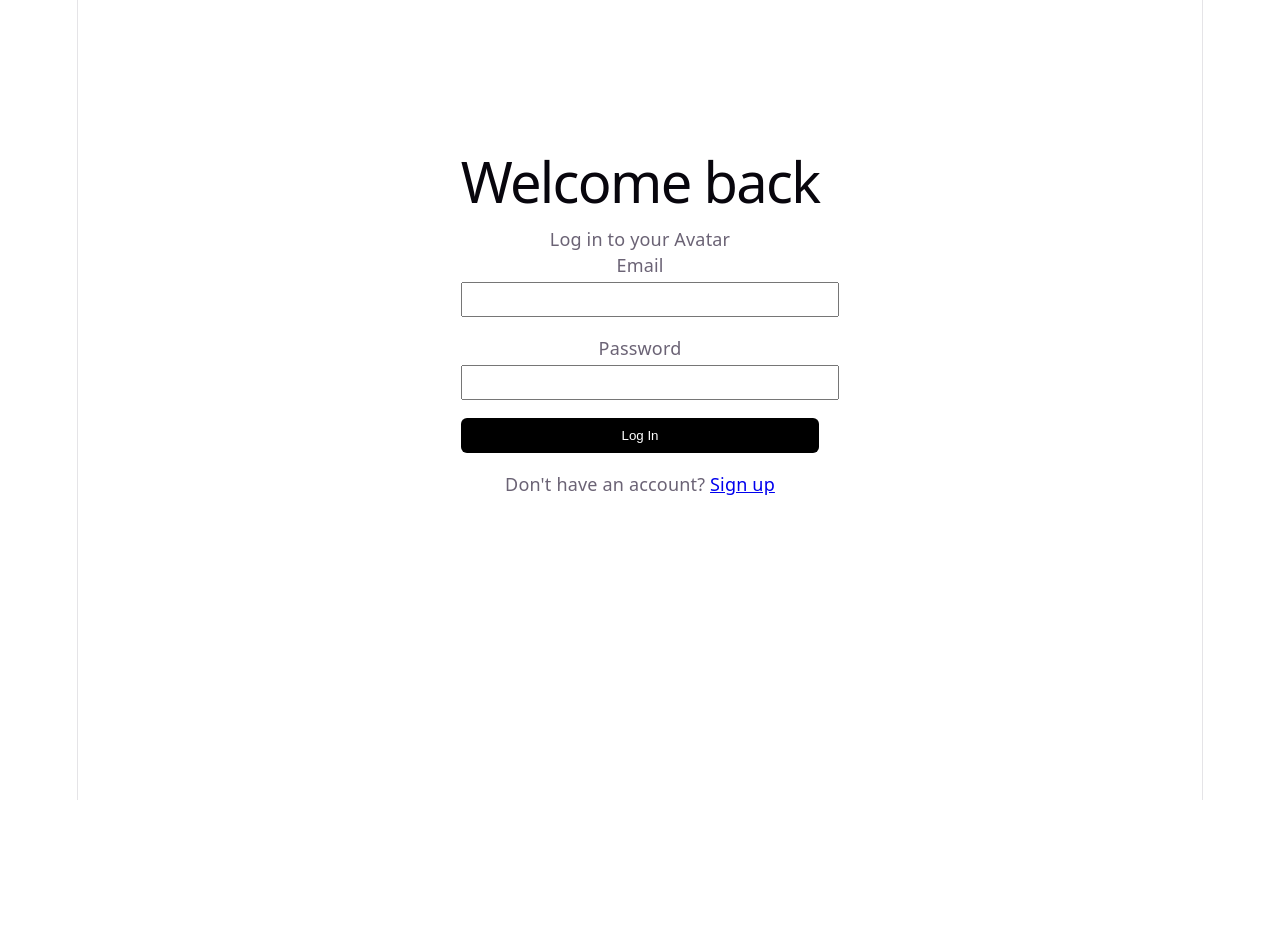
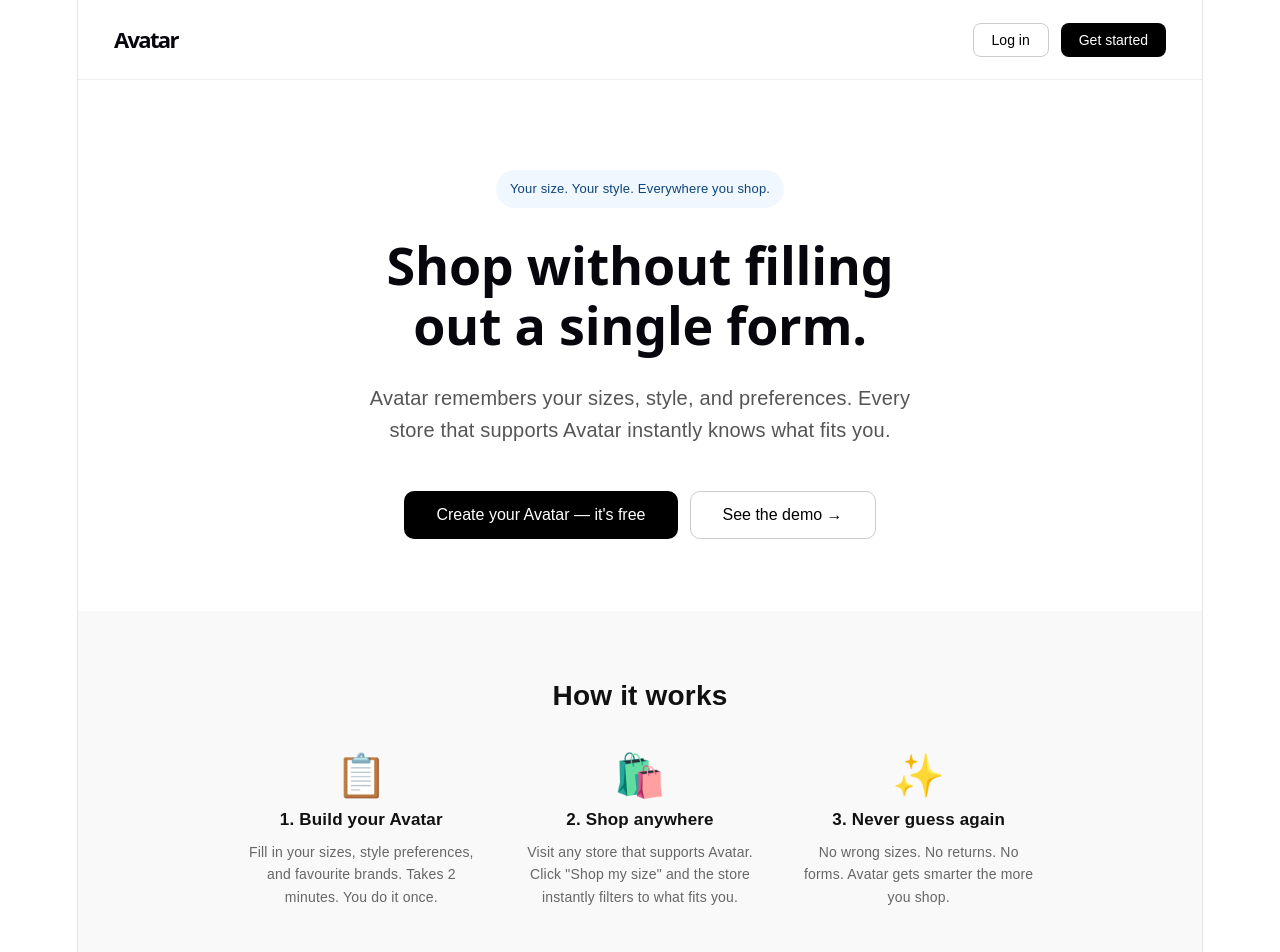
Before and after one commit to addisalemseifu/avatar-app, a React (Vite) app: page / in a window 1280 px wide. Before the commit this address led to /login. Shown: the top 952 px of the page. Before the commit the page ends 800 px from the top, so only its background shows below. Built offline with nearby package versions, Linux system fonts and the light colour scheme.

Commit message:
add landing page

```diff
--- a/src/App.jsx
+++ b/src/App.jsx
@@ -5,6 +5,7 @@ import Signup from './pages/Signup'
 import Login from './pages/Login'
 import Profile from './pages/Profile'
 import DemoStore from './pages/DemoStore'
+import Landing from './pages/Landing'
 
 function App() {
   const [session, setSession] = useState(null)
@@ -26,11 +27,12 @@ function App() {
   return (
     <BrowserRouter>
       <Routes>
-        <Route path="/" element={<Navigate to="/login" />} />
+        <Route path="/" element={<Landing />} />
         <Route path="/signup" element={!session ? <Signup /> : <Navigate to="/profile" />} />
         <Route path="/login" element={!session ? <Login /> : <Navigate to="/profile" />} />
         <Route path="/profile" element={session ? <Profile session={session} /> : <Navigate to="/login" />} />
         <Route path="/demo" element={<DemoStore />} />
+
       </Routes>
     </BrowserRouter>
   )
--- /dev/null
+++ b/src/pages/Landing.jsx
@@ -0,0 +1,118 @@
+import { useNavigate } from 'react-router-dom'
+
+function Landing() {
+  const navigate = useNavigate()
+
+  return (
+    <div style={{ fontFamily: 'sans-serif', color: '#111' }}>
+
+      {/* Nav */}
+      <nav style={{ display: 'flex', justifyContent: 'space-between', alignItems: 'center', padding: '1.25rem 2rem', borderBottom: '1px solid #eee' }}>
+        <h1 style={{ margin: 0, fontSize: '22px', fontWeight: '700' }}>Avatar</h1>
+        <div style={{ display: 'flex', gap: '12px' }}>
+          <button
+            onClick={() => navigate('/login')}
+            style={{ padding: '8px 18px', background: 'transparent', border: '1px solid #ccc', borderRadius: '8px', cursor: 'pointer', fontSize: '14px' }}
+          >
+            Log in
+          </button>
+          <button
+            onClick={() => navigate('/signup')}
+            style={{ padding: '8px 18px', background: '#000', color: '#fff', border: 'none', borderRadius: '8px', cursor: 'pointer', fontSize: '14px' }}
+          >
+            Get started
+          </button>
+        </div>
+      </nav>
+
+      {/* Hero */}
+      <div style={{ textAlign: 'center', padding: '5rem 2rem 4rem' }}>
+        <div style={{ display: 'inline-block', background: '#f0f7ff', color: '#0C447C', fontSize: '13px', fontWeight: '500', padding: '6px 14px', borderRadius: '20px', marginBottom: '1.5rem' }}>
+          Your size. Your style. Everywhere you shop.
+        </div>
+        <h2 style={{ fontSize: '52px', fontWeight: '700', margin: '0 0 1.5rem', lineHeight: '1.15' }}>
+          Shop without filling<br />out a single form.
+        </h2>
+        <p style={{ fontSize: '20px', color: '#555', maxWidth: '560px', margin: '0 auto 2.5rem', lineHeight: '1.6' }}>
+          Avatar remembers your sizes, style, and preferences. Every store that supports Avatar instantly knows what fits you.
+        </p>
+        <div style={{ display: 'flex', gap: '12px', justifyContent: 'center', flexWrap: 'wrap' }}>
+          <button
+            onClick={() => navigate('/signup')}
+            style={{ padding: '14px 32px', background: '#000', color: '#fff', border: 'none', borderRadius: '10px', cursor: 'pointer', fontSize: '16px', fontWeight: '500' }}
+          >
+            Create your Avatar — it's free
+          </button>
+          <button
+            onClick={() => navigate('/demo')}
+            style={{ padding: '14px 32px', background: 'transparent', border: '1px solid #ccc', borderRadius: '10px', cursor: 'pointer', fontSize: '16px' }}
+          >
+            See the demo →
+          </button>
+        </div>
+      </div>
+
+      {/* How it works */}
+      <div style={{ background: '#f9f9f9', padding: '4rem 2rem' }}>
+        <h3 style={{ textAlign: 'center', fontSize: '28px', fontWeight: '700', margin: '0 0 3rem' }}>How it works</h3>
+        <div style={{ display: 'grid', gridTemplateColumns: 'repeat(auto-fit, minmax(220px, 1fr))', gap: '2rem', maxWidth: '800px', margin: '0 auto' }}>
+          <div style={{ textAlign: 'center' }}>
+            <div style={{ fontSize: '42px', marginBottom: '1rem' }}>📋</div>
+            <h4 style={{ margin: '0 0 8px', fontSize: '17px' }}>1. Build your Avatar</h4>
+            <p style={{ margin: 0, color: '#666', fontSize: '14px', lineHeight: '1.6' }}>Fill in your sizes, style preferences, and favourite brands. Takes 2 minutes. You do it once.</p>
+          </div>
+          <div style={{ textAlign: 'center' }}>
+            <div style={{ fontSize: '42px', marginBottom: '1rem' }}>🛍️</div>
+            <h4 style={{ margin: '0 0 8px', fontSize: '17px' }}>2. Shop anywhere</h4>
+            <p style={{ margin: 0, color: '#666', fontSize: '14px', lineHeight: '1.6' }}>Visit any store that supports Avatar. Click "Shop my size" and the store instantly filters to what fits you.</p>
+          </div>
+          <div style={{ textAlign: 'center' }}>
+            <div style={{ fontSize: '42px', marginBottom: '1rem' }}>✨</div>
+            <h4 style={{ margin: '0 0 8px', fontSize: '17px' }}>3. Never guess again</h4>
+            <p style={{ margin: 0, color: '#666', fontSize: '14px', lineHeight: '1.6' }}>No wrong sizes. No returns. No forms. Avatar gets smarter the more you shop.</p>
+          </div>
+        </div>
+      </div>
+
+      {/* Stats */}
+      <div style={{ padding: '4rem 2rem' }}>
+        <div style={{ display: 'grid', gridTemplateColumns: 'repeat(auto-fit, minmax(180px, 1fr))', gap: '2rem', maxWidth: '700px', margin: '0 auto', textAlign: 'center' }}>
+          <div>
+            <p style={{ fontSize: '48px', fontWeight: '700', margin: '0 0 8px' }}>30%</p>
+            <p style={{ margin: 0, color: '#666', fontSize: '14px' }}>of online clothing orders are returned due to wrong size</p>
+          </div>
+          <div>
+            <p style={{ fontSize: '48px', fontWeight: '700', margin: '0 0 8px' }}>70%</p>
+            <p style={{ margin: 0, color: '#666', fontSize: '14px' }}>of shoppers abandon carts because of too many steps</p>
+          </div>
+          <div>
+            <p style={{ fontSize: '48px', fontWeight: '700', margin: '0 0 8px' }}>1</p>
+            <p style={{ margin: 0, color: '#666', fontSize: '14px' }}>click is all it takes with Avatar</p>
+          </div>
+        </div>
+      </div>
+
+      {/* For retailers */}
+      <div style={{ background: '#111', color: '#fff', padding: '4rem 2rem', textAlign: 'center' }}>
+        <h3 style={{ fontSize: '28px', fontWeight: '700', margin: '0 0 1rem' }}>Are you a retailer?</h3>
+        <p style={{ fontSize: '16px', color: '#aaa', maxWidth: '500px', margin: '0 auto 2rem', lineHeight: '1.6' }}>
+          Add one line of code to your store. Watch your conversion rate go up and your return rate go down.
+        </p>
+        <button
+          onClick={() => navigate('/signup')}
+          style={{ padding: '14px 32px', background: '#fff', color: '#000', border: 'none', borderRadius: '10px', cursor: 'pointer', fontSize: '16px', fontWeight: '500' }}
+        >
+          Get early access
+        </button>
+      </div>
+
+      {/* Footer */}
+      <div style={{ textAlign: 'center', padding: '2rem', borderTop: '1px solid #eee', color: '#aaa', fontSize: '13px' }}>
+        © 2026 Avatar. All rights reserved.
+      </div>
+
+    </div>
+  )
+}
+
+export default Landing
```
